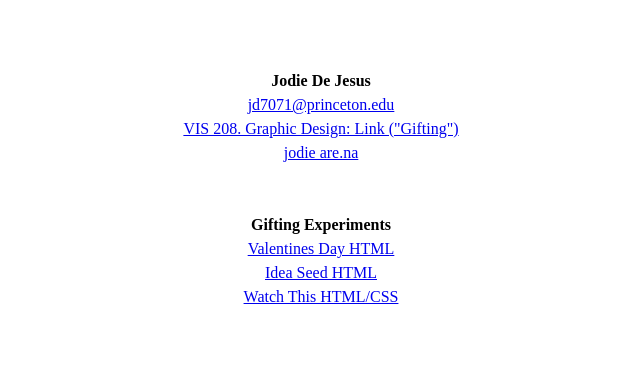
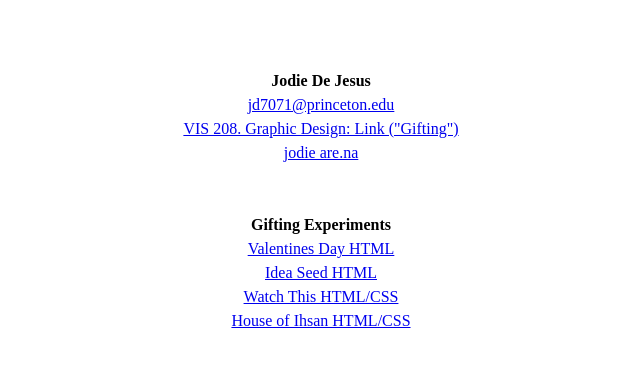
Before and after one commit to jodiedejesus8/gifting-www, a plain HTML site: page index.html in a window 1280 px wide. Shown: the part 385-752 px from the top of the page, without its empty margins (319-959 px from the left). Drawn offline with Linux system fonts and the light colour scheme.

Commit message:
add house of ihsan html to profile

```diff
--- a/index.html
+++ b/index.html
@@ -75,6 +75,8 @@
       <a href="nyt-games-tracker/index.html">Idea Seed HTML</a>
       <br>
       <a href="watch-this/index.html">Watch This HTML/CSS</a>
+      <br>
+      <a href="house-of-ihsan/index.html">House of Ihsan HTML/CSS</a>
     </main>
   </body>
 </html>
```
